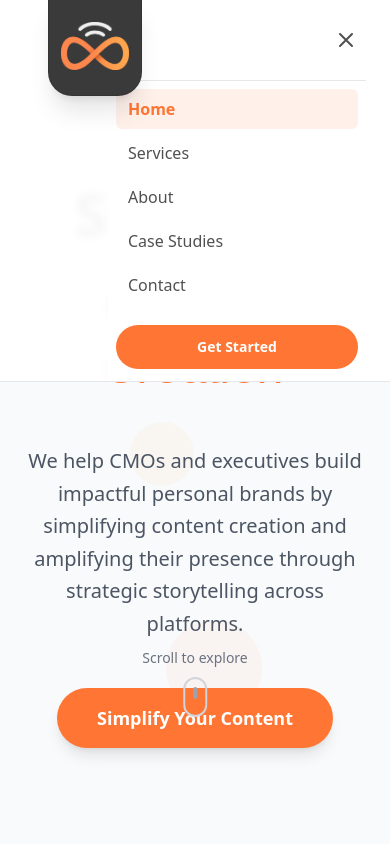
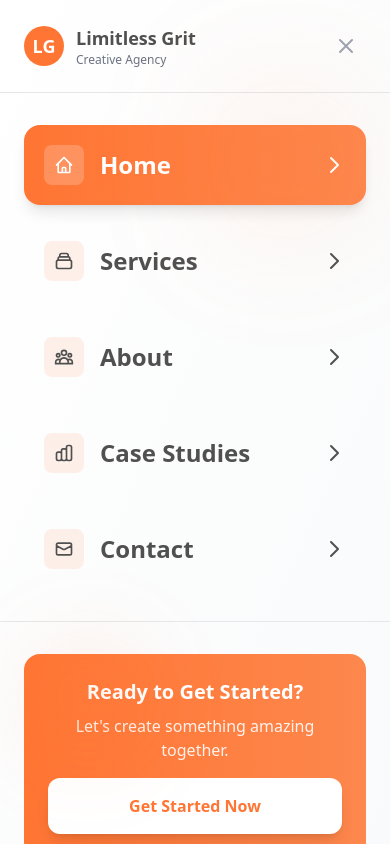
Before and after one commit to Wingsuiter101/Limitless-grit, a Next.js app: page / in a window 390 px wide. Both pictures are taken after a click on the button 346 px from the left and 40 px from the top of the page. Shown: the top 844 px of the page. Built offline with nearby package versions, Linux system fonts and the light colour scheme; a web font is replaced by a local one.

Commit message:
feat(nav): large full-screen mobile menu overlay with portal + image basePath fix; deploy uses --nojekyll

```diff
--- a/next.config.js
+++ b/next.config.js
@@ -5,8 +5,12 @@ const nextConfig = {
   output: 'export',
   assetPrefix: `${repoBase}/`,
   basePath: repoBase,
+  trailingSlash: true,
   images: {
     unoptimized: true
+  },
+  env: {
+    NEXT_PUBLIC_BASE_PATH: repoBase
   }
 };
 
--- a/package.json
+++ b/package.json
@@ -8,7 +8,8 @@
     "start": "next start",
     "lint": "next lint",
     "predeploy": "npm run build",
-    "deploy": "gh-pages -d out"
+    "postbuild": "node -e \"require('fs').mkdirSync('out',{recursive:true});require('fs').writeFileSync('out/.nojekyll','')\"",
+    "deploy": "gh-pages -d out --nojekyll"
   },
   "dependencies": {
     "@react-three/drei": "^9.96.1",
--- a/src/components/FloatingLogo.tsx
+++ b/src/components/FloatingLogo.tsx
@@ -7,7 +7,7 @@ export default function FloatingLogo() {
       <Link href="/" aria-label="Go to home">
         <div className="relative bg-[#3a3a3a] rounded-b-3xl shadow-xl border border-black/10 h-[6.25rem] md:h-24 px-3 md:px-4 -translate-y-1 flex items-center justify-center">
           <Image
-            src="/limitless-monogram.png"
+            src={`${process.env.NEXT_PUBLIC_BASE_PATH || ''}/limitless-monogram.png`}
             alt="Limitless Grit Logo"
             width={68}
             height={68}
--- a/src/components/Navigation.tsx
+++ b/src/components/Navigation.tsx
@@ -1,10 +1,11 @@
 'use client'
 
 import { motion } from 'framer-motion'
-import { useState } from 'react'
+import { useState, useEffect } from 'react'
 import Link from 'next/link'
 import { usePathname } from 'next/navigation'
 import Image from 'next/image'
+import { createPortal } from 'react-dom'
 
 const navItems = [
   { name: 'Home', href: '/' },
@@ -16,12 +17,17 @@ const navItems = [
 
 export default function Navigation() {
   const [isOpen, setIsOpen] = useState(false)
+  const [mounted, setMounted] = useState(false)
   const pathname = usePathname()
+
+  useEffect(() => {
+    setMounted(true)
+  }, [])
 
   return (
     <motion.nav
-      initial={{ opacity: 0, y: -20 }}
-      animate={{ opacity: 1, y: 0 }}
+      initial={{ opacity: 0 }}
+      animate={{ opacity: 1 }}
       transition={{ duration: 0.6 }}
       className="fixed top-0 left-0 right-0 z-50 bg-white/95 backdrop-blur-sm border-b border-gray-200"
     >
@@ -30,7 +36,7 @@ export default function Navigation() {
           {/* Logo - kept for link accessibility, but no background box now */}
           <div className="flex-shrink-0">
             <Link href="/" className="inline-flex items-center" aria-label="Go to home">
-              <Image src="/limitless-monogram.png" alt="Limitless Grit Logo" width={0} height={0} className="w-0 h-0" />
+              <Image src={`${process.env.NEXT_PUBLIC_BASE_PATH || ''}/limitless-monogram.png`} alt="Limitless Grit Logo" width={0} height={0} className="w-0 h-0" />
             </Link>
           </div>
 
@@ -90,38 +96,135 @@ export default function Navigation() {
           </div>
         </div>
 
-        {/* Mobile Navigation */}
-        {isOpen && (
+        {/* Mobile Navigation - Full Screen Overlay */}
+        {isOpen && mounted && createPortal(
+          <>
+            {/* Backdrop */}
             <motion.div
-            initial={{ opacity: 0, height: 0 }}
-            animate={{ opacity: 1, height: 'auto' }}
-            exit={{ opacity: 0, height: 0 }}
-            className="md:hidden"
+              initial={{ opacity: 0 }}
+              animate={{ opacity: 1 }}
+              exit={{ opacity: 0 }}
+              className="fixed inset-0 bg-black/20 backdrop-blur-sm md:hidden z-[70]"
+              onClick={() => setIsOpen(false)}
+            />
+
+            {/* Mobile Menu Panel */}
+            <motion.div
+              initial={{ opacity: 0, x: '100%' }}
+              animate={{ opacity: 1, x: '0%' }}
+              exit={{ opacity: 0, x: '100%' }}
+              transition={{ type: 'spring', stiffness: 300, damping: 30 }}
+              className="fixed inset-0 h-full w-full bg-gradient-to-br from-white to-gray-50 shadow-2xl md:hidden z-[80] overflow-y-auto"
             >
-            <div className="px-2 pt-2 pb-3 space-y-1 sm:px-3 bg-white border-t border-gray-200">
-              {navItems.map((item) => (
+              {/* Header */}
+              <div className="flex items-center justify-between p-6 border-b border-gray-200">
+                <div className="flex items-center space-x-3">
+                  <div className="w-10 h-10 bg-primary rounded-full flex items-center justify-center">
+                    <span className="text-white font-bold text-lg">LG</span>
+                  </div>
+                  <div>
+                    <h3 className="text-lg font-bold text-primary-dark">Limitless Grit</h3>
+                    <p className="text-xs text-gray-500">Creative Agency</p>
+                  </div>
+                </div>
+                <button
+                  onClick={() => setIsOpen(false)}
+                  className="p-2 rounded-full text-gray-400 hover:text-primary-dark hover:bg-gray-100 transition-all duration-300"
+                >
+                  <svg className="w-6 h-6" fill="none" stroke="currentColor" viewBox="0 0 24 24">
+                    <path strokeLinecap="round" strokeLinejoin="round" strokeWidth={2} d="M6 18L18 6M6 6l12 12" />
+                  </svg>
+                </button>
+              </div>
+
+              {/* Navigation Links */}
+              <div className="px-6 py-8 space-y-4">
+                {navItems.map((item, index) => (
+                  <motion.div
+                    key={item.name}
+                    initial={{ opacity: 0, x: 50 }}
+                    animate={{ opacity: 1, x: 0 }}
+                    transition={{ delay: index * 0.1, duration: 0.3 }}
+                  >
                     <Link
-                  key={item.name}
                       href={item.href}
-                  className={`block px-3 py-2 rounded-md text-base font-medium transition-colors duration-300 ${
+                      className={`group flex items-center justify-between w-full p-5 rounded-2xl text-2xl font-semibold transition-all duration-300 ${
                         pathname === item.href
-                      ? 'text-primary font-semibold bg-primary/10'
-                      : 'text-primary-dark hover:text-primary'
+                          ? 'text-white bg-gradient-to-r from-primary to-secondary shadow-lg'
+                          : 'text-primary-dark hover:text-primary hover:bg-gray-100'
                       }`}
                       onClick={() => setIsOpen(false)}
                     >
-                  {item.name}
+                      <span className="flex items-center space-x-4">
+                        {/* Icon for each nav item */}
+                        <div className={`w-10 h-10 rounded-lg flex items-center justify-center transition-all duration-300 ${
+                          pathname === item.href ? 'bg-white/20' : 'bg-primary/10'
+                        }`}>
+                          {item.name === 'Home' && (
+                            <svg className="w-5 h-5" fill="none" stroke="currentColor" viewBox="0 0 24 24">
+                              <path strokeLinecap="round" strokeLinejoin="round" strokeWidth={2} d="M3 12l2-2m0 0l7-7 7 7M5 10v10a1 1 0 001 1h3m10-11l2 2m-2-2v10a1 1 0 01-1 1h-3m-6 0a1 1 0 001-1v-4a1 1 0 011-1h2a1 1 0 011 1v4a1 1 0 001 1m-6 0h6" />
+                            </svg>
+                          )}
+                          {item.name === 'Services' && (
+                            <svg className="w-5 h-5" fill="none" stroke="currentColor" viewBox="0 0 24 24">
+                              <path strokeLinecap="round" strokeLinejoin="round" strokeWidth={2} d="M19 11H5m14 0a2 2 0 012 2v6a2 2 0 01-2 2H5a2 2 0 01-2-2v-6a2 2 0 012-2m14 0V9a2 2 0 00-2-2M5 11V9a2 2 0 012-2m0 0V5a2 2 0 012-2h6a2 2 0 012 2v2M7 7h10" />
+                            </svg>
+                          )}
+                          {item.name === 'About' && (
+                            <svg className="w-5 h-5" fill="none" stroke="currentColor" viewBox="0 0 24 24">
+                              <path strokeLinecap="round" strokeLinejoin="round" strokeWidth={2} d="M17 20h5v-2a3 3 0 00-5.356-1.857M17 20H7m10 0v-2c0-.656-.126-1.283-.356-1.857M7 20H2v-2a3 3 0 015.356-1.857M7 20v-2c0-.656.126-1.283.356-1.857m0 0a5.002 5.002 0 019.288 0M15 7a3 3 0 11-6 0 3 3 0 016 0zm6 3a2 2 0 11-4 0 2 2 0 014 0zM7 10a2 2 0 11-4 0 2 2 0 014 0z" />
+                            </svg>
+                          )}
+                          {item.name === 'Case Studies' && (
+                            <svg className="w-5 h-5" fill="none" stroke="currentColor" viewBox="0 0 24 24">
+                              <path strokeLinecap="round" strokeLinejoin="round" strokeWidth={2} d="M9 19v-6a2 2 0 00-2-2H5a2 2 0 00-2 2v6a2 2 0 002 2h2a2 2 0 002-2zm0 0V9a2 2 0 012-2h2a2 2 0 012 2v10m-6 0a2 2 0 002 2h2a2 2 0 002-2m0 0V5a2 2 0 012-2h2a2 2 0 012 2v14a2 2 0 01-2 2h-2a2 2 0 01-2-2z" />
+                            </svg>
+                          )}
+                          {item.name === 'Contact' && (
+                            <svg className="w-5 h-5" fill="none" stroke="currentColor" viewBox="0 0 24 24">
+                              <path strokeLinecap="round" strokeLinejoin="round" strokeWidth={2} d="M3 8l7.89 4.26a2 2 0 002.22 0L21 8M5 19h14a2 2 0 002-2V7a2 2 0 00-2-2H5a2 2 0 00-2 2v10a2 2 0 002 2z" />
+                            </svg>
+                          )}
+                        </div>
+                        <span>{item.name}</span>
+                      </span>
+                      <svg
+                        className={`w-6 h-6 transition-transform duration-300 ${pathname === item.href ? 'rotate-0' : 'group-hover:translate-x-1'}`}
+                        fill="none"
+                        stroke="currentColor"
+                        viewBox="0 0 24 24"
+                      >
+                        <path strokeLinecap="round" strokeLinejoin="round" strokeWidth={2} d="M9 5l7 7-7 7" />
+                      </svg>
                     </Link>
+                  </motion.div>
                 ))}
-              <div className="pt-4">
+              </div>
+
+              {/* CTA Section */}
+              <motion.div
+                initial={{ opacity: 0, y: 50 }}
+                animate={{ opacity: 1, y: 0 }}
+                transition={{ delay: 0.6, duration: 0.4 }}
+                className="px-6 py-8 mt-auto border-t border-gray-200"
+              >
+                <div className="bg-gradient-to-r from-primary to-secondary rounded-2xl p-6 text-white text-center">
+                  <h4 className="text-xl font-bold mb-2">Ready to Get Started?</h4>
+                  <p className="text-base opacity-90 mb-4">Let's create something amazing together.</p>
                   <Link href="/contact" onClick={() => setIsOpen(false)}>
-                  <button className="w-full bg-primary hover:bg-primary/90 text-white px-6 py-3 rounded-full font-semibold text-sm transition-all duration-300">
-                    Get Started
+                    <button className="w-full bg-white text-primary hover:bg-gray-50 px-6 py-4 rounded-xl font-semibold text-base transition-all duration-300 shadow-lg hover:shadow-xl transform hover:-translate-y-0.5">
+                      Get Started Now
                     </button>
                   </Link>
                 </div>
-            </div>
               </motion.div>
+
+              {/* Decorative Background Elements */}
+              <div className="absolute top-20 right-6 w-40 h-40 bg-gradient-to-br from-primary/10 to-secondary/10 rounded-full blur-3xl"></div>
+              <div className="absolute bottom-20 left-6 w-32 h-32 bg-gradient-to-br from-secondary/10 to-primary/10 rounded-full blur-2xl"></div>
+            </motion.div>
+          </>,
+          document.body
         )}
       </div>
     </motion.nav>
```
Lines whose indentation alone changed are shown as unchanged.
